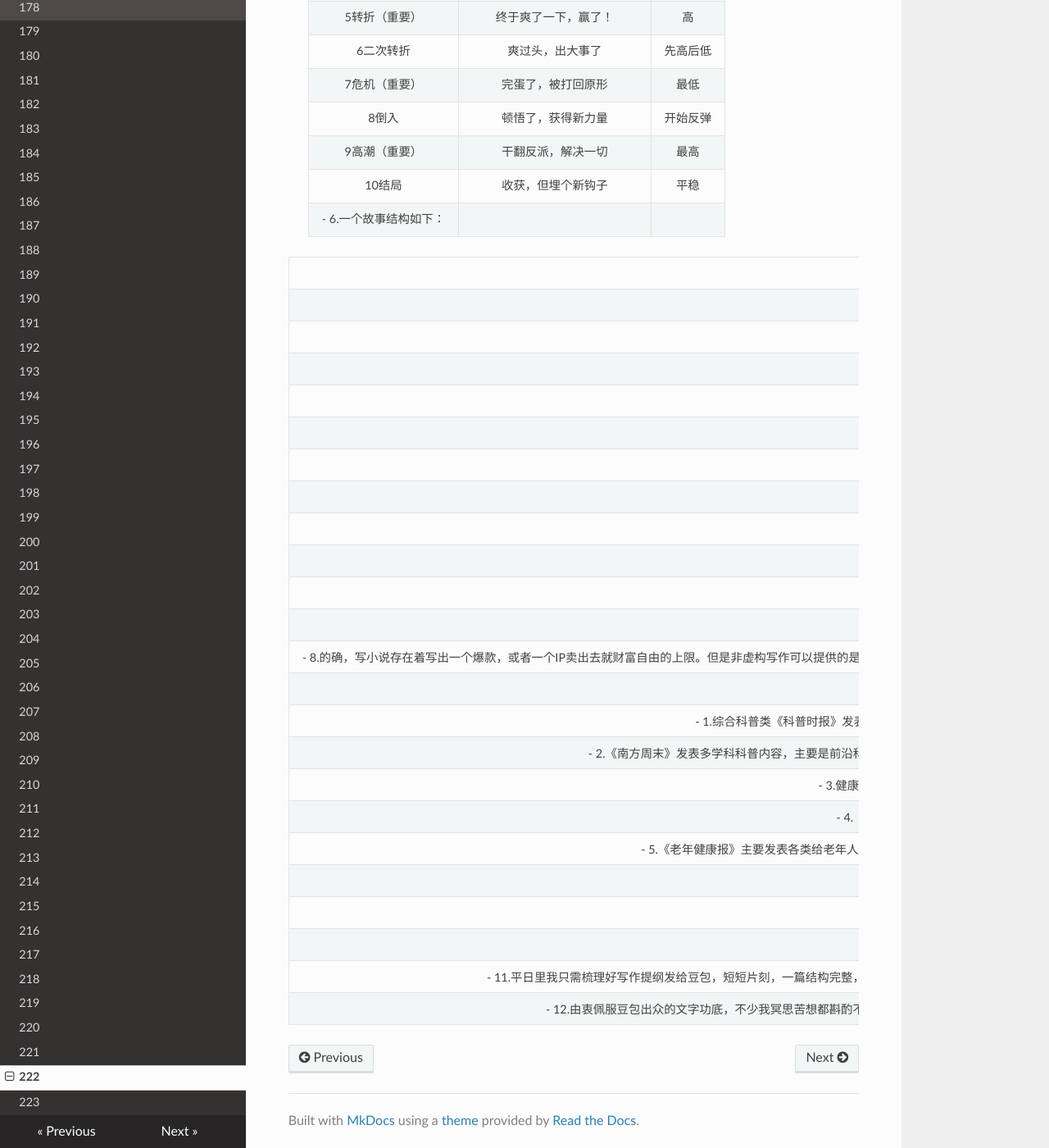
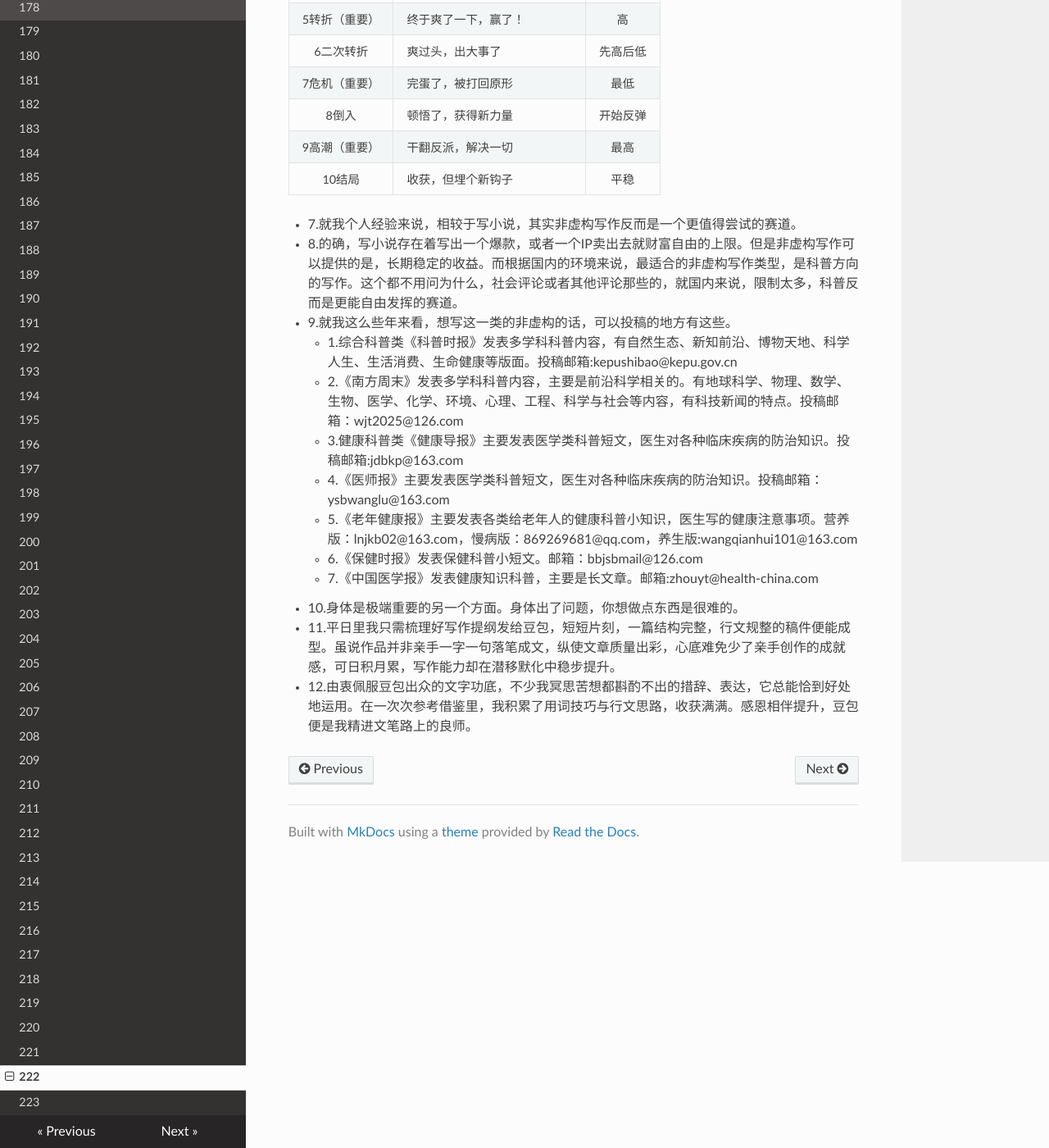
Before and after one commit to lizkca/theblog, an MkDocs documentation site: the page built from docs/222.md, in a window 1280 px wide and 1400 px high, scrolled down 1319 px. Shown: the whole window at 82% size. Built offline with MkDocs 1.6.1, drawn with Linux system fonts in a browser that asks for light colours; nearby versions of some CDN libraries; some of the changed lines change nothing that is shown.

Commit message:
222.md fix7

```diff
--- a/docs/222.md
+++ b/docs/222.md
@@ -35,20 +35,6 @@
     - 17.人物的情绪变化合理，你就写好了。
 - 6.一个故事结构如下：
 
-    | 序 列 | 谁？状态 | 情绪 |
-    | :---: | :------: | :---: |
-    | 1开场 | 很惨，日常苦逼 | 低 |
-    | 2切入 |更惨了，被羞辱，被打，被退婚 | 更低 |
-    | 3激励（重要）| 忍不了了！想要翻身！| 开始高 |
-    | 4进展 |努力，失败|先高后低 |
-    | 5转折（重要）| 终于爽了一下，赢了！| 高 |
-    | 6二次转折 | 爽过头，出大事了 | 先高后低 |
-    | 7危机（重要）| 完蛋了，被打回原形 | 最低 |
-    | 8倒入 |顿悟了，获得新力量 | 开始反弹 |
-    | 9高潮（重要）| 干翻反派，解决一切 | 最高 |
-    | 10结局 | 收获，但埋个新钩子 | 平稳 |
-- 6.一个故事结构如下：
-
   | 序列         | 谁？状态                         | 情绪     |
   | :----------: | :------------------------------- | :------: |
   | 1开场        | 很惨，日常苦逼                   | 低       |
@@ -61,6 +47,7 @@
   | 8倒入        | 顿悟了，获得新力量               | 开始反弹 |
   | 9高潮（重要）| 干翻反派，解决一切               | 最高     |
   | 10结局       | 收获，但埋个新钩子               | 平稳     |
+
 - 7.就我个人经验来说，相较于写小说，其实非虚构写作反而是一个更值得尝试的赛道。
 - 8.的确，写小说存在着写出一个爆款，或者一个IP卖出去就财富自由的上限。但是非虚构写作可以提供的是，长期稳定的收益。而根据国内的环境来说，最适合的非虚构写作类型，是科普方向的写作。这个都不用问为什么，社会评论或者其他评论那些的，就国内来说，限制太多，科普反而是更能自由发挥的赛道。
 - 9.就我这么些年来看，想写这一类的非虚构的话，可以投稿的地方有这些。
```
